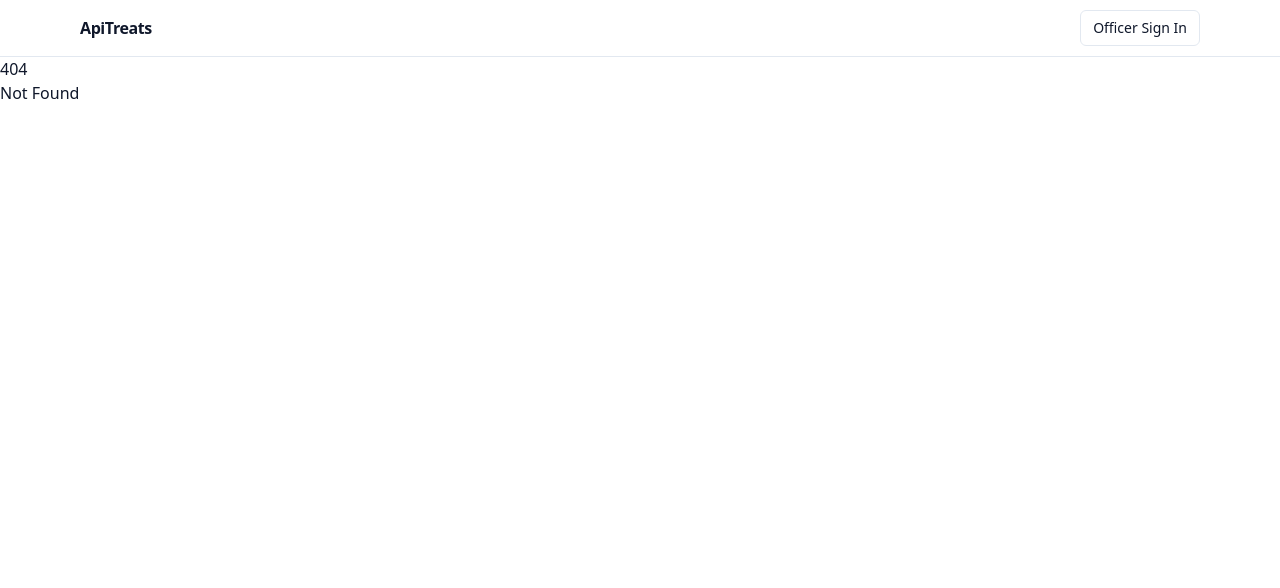
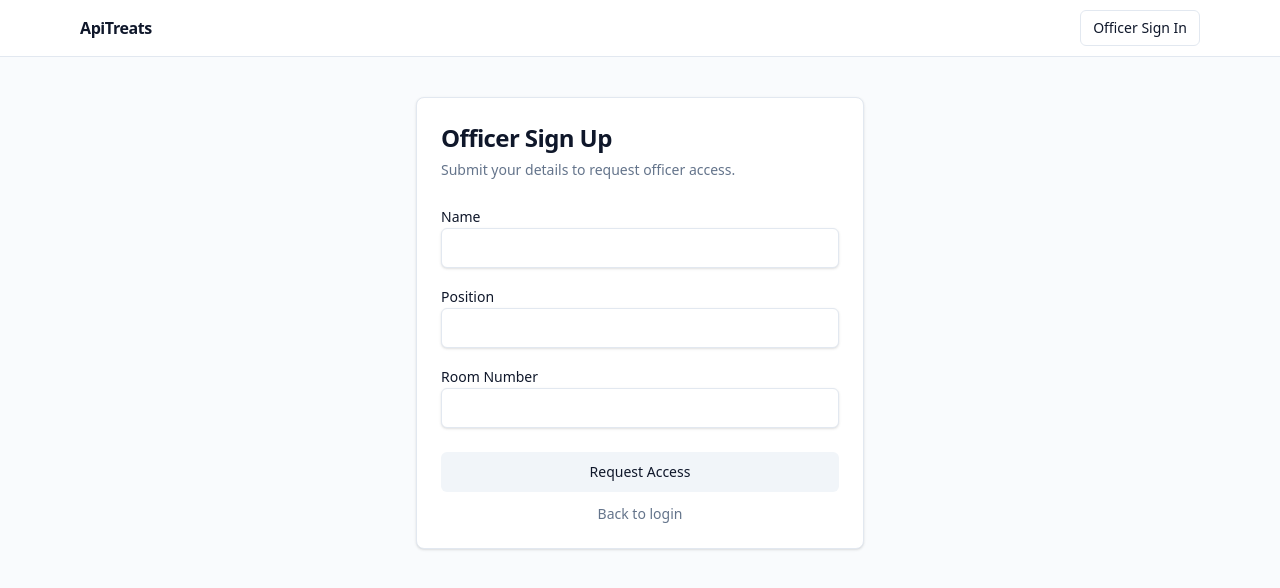
Before and after one commit to reijansen/apitreats, a SvelteKit app: page /officer/signup in a window 1280 px wide. Before the commit this address had no page. Shown: the top 588 px of the page. Built offline with nearby package versions, Linux system fonts and the light colour scheme; no server answers.

Commit message:
added login and sign up system for officers

```diff
--- a/src/routes/+layout.svelte
+++ b/src/routes/+layout.svelte
@@ -1,14 +1,17 @@
 <script lang="ts">
 	import './layout.css';
-	import Button from '$lib/components/ui/button.svelte';
-
 	let { children } = $props();
 </script>
 
 <header class="sticky top-0 z-10 border-b border-border bg-background/95 backdrop-blur">
 	<nav class="mx-auto flex h-14 w-full max-w-6xl items-center justify-between px-4">
 		<div class="text-base font-semibold tracking-tight">ApiTreats</div>
-		<Button size="sm" variant="outline" href="/officer/login">Officer Sign In</Button>
+		<a
+			href="/officer/login"
+			class="inline-flex h-9 items-center justify-center rounded-md border border-input bg-background px-3 text-sm font-medium transition-colors hover:bg-accent hover:text-accent-foreground focus-visible:outline-none focus-visible:ring-2 focus-visible:ring-ring focus-visible:ring-offset-2 focus-visible:ring-offset-background"
+		>
+			Officer Sign In
+		</a>
 	</nav>
 </header>
 
--- a/src/routes/officer/login/+page.svelte
+++ b/src/routes/officer/login/+page.svelte
@@ -1,6 +1,7 @@
 <script>
     import { api } from '$lib/api.js';
     import { goto } from '$app/navigation';
+    import { browser } from '$app/environment';
     import Button from '$lib/components/ui/button.svelte';
     import Card from '$lib/components/ui/card.svelte';
     import CardContent from '$lib/components/ui/card-content.svelte';
@@ -14,10 +15,13 @@
     let email = '';
     let password = '';
     let error = '';
+    let resetStatus = '';
+    let resetType = 'info';
     let submitting = false;
 
     async function login() {
         error = '';
+        resetStatus = '';
         if (!email.trim() || !password) {
             error = 'Enter your email and password.';
             return;
@@ -32,10 +36,31 @@
             submitting = false;
         }
     }
+
+    async function requestReset() {
+        error = '';
+        resetStatus = '';
+        resetType = 'info';
+        if (!email.trim()) {
+            resetStatus = 'Enter your email to receive a reset link.';
+            resetType = 'error';
+            return;
+        }
+        try {
+            const redirectTo = browser ? `${window.location.origin}/officer/login` : undefined;
+            await api.requestPasswordReset(email.trim(), redirectTo);
+            resetStatus = 'Check your email for a reset link.';
+            resetType = 'success';
+        } catch (err) {
+            resetStatus = err instanceof Error ? err.message : 'Reset failed.';
+            resetType = 'error';
+        }
+    }
+
 </script>
 
-<main class="min-h-screen bg-muted/40 flex items-center justify-center px-4 py-10">
-    <Card class="w-full max-w-md">
+<main class="min-h-screen bg-muted/40 px-4 py-10">
+    <Card class="mx-auto w-full max-w-md">
         <CardHeader>
             <CardTitle>Officer Login</CardTitle>
             <CardDescription>Use your officer account to manage inventory.</CardDescription>
@@ -50,6 +75,7 @@
                         type="email"
                         bind:value={email}
                         autocomplete="username"
+                        autofocus
                         required
                     />
                 </div>
@@ -65,12 +91,33 @@
                     />
                 </div>
             </CardContent>
-            <CardFooter class="flex flex-col gap-3">
+            <CardFooter class="flex flex-col items-start gap-3 text-left">
                 <Button class="w-full" type="submit" disabled={submitting}>
                     {submitting ? 'Signing in...' : 'Login'}
                 </Button>
+                <div class="flex w-full flex-col gap-2 text-sm sm:flex-row sm:items-center sm:justify-between">
+                    <a class="text-primary underline-offset-4 hover:underline" href="/officer/signup">
+                        No account? Sign Up
+                    </a>
+                    <button
+                        type="button"
+                        class="text-muted-foreground underline-offset-4 hover:text-foreground hover:underline"
+                        on:click={requestReset}
+                    >
+                        Forgot Password?
+                    </button>
+                </div>
                 {#if error}
                     <p class="text-sm text-destructive" role="status" aria-live="polite">{error}</p>
+                {/if}
+                {#if resetStatus}
+                    <p
+                        class={`text-sm ${resetType === 'error' ? 'text-destructive' : 'text-emerald-600'}`}
+                        role="status"
+                        aria-live="polite"
+                    >
+                        {resetStatus}
+                    </p>
                 {/if}
             </CardFooter>
         </form>
--- /dev/null
+++ b/src/routes/officer/signup/+page.svelte
@@ -0,0 +1,130 @@
+<script>
+    import { api } from '$lib/api.js';
+    import Button from '$lib/components/ui/button.svelte';
+    import Card from '$lib/components/ui/card.svelte';
+    import CardContent from '$lib/components/ui/card-content.svelte';
+    import CardDescription from '$lib/components/ui/card-description.svelte';
+    import CardFooter from '$lib/components/ui/card-footer.svelte';
+    import CardHeader from '$lib/components/ui/card-header.svelte';
+    import CardTitle from '$lib/components/ui/card-title.svelte';
+    import Input from '$lib/components/ui/input.svelte';
+    import Label from '$lib/components/ui/label.svelte';
+
+    let request = {
+        name: '',
+        position: '',
+        room_number: '',
+    };
+    let requestStatus = '';
+    let requestType = 'info';
+    let requestSubmitting = false;
+    let requestErrors = {
+        name: '',
+        position: '',
+        room_number: '',
+    };
+
+    async function submitRequest() {
+        requestStatus = '';
+        requestType = 'info';
+        requestErrors = { name: '', position: '', room_number: '' };
+        if (!request.name.trim()) requestErrors.name = 'Name is required.';
+        if (!request.position.trim()) requestErrors.position = 'Position is required.';
+        if (!request.room_number.trim()) requestErrors.room_number = 'Room number is required.';
+        if (requestErrors.name || requestErrors.position || requestErrors.room_number) {
+            requestStatus = 'Please complete all required fields.';
+            requestType = 'error';
+            return;
+        }
+        try {
+            requestSubmitting = true;
+            await api.createOfficerRequest({
+                name: request.name.trim(),
+                position: request.position.trim(),
+                room_number: request.room_number.trim(),
+            });
+            requestStatus = 'Request submitted. We will contact you soon.';
+            requestType = 'success';
+            request = { name: '', position: '', room_number: '' };
+        } catch (err) {
+            requestStatus = err instanceof Error ? err.message : 'Request failed.';
+            requestType = 'error';
+        } finally {
+            requestSubmitting = false;
+        }
+    }
+</script>
+
+<main class="min-h-screen bg-muted/40 px-4 py-10">
+    <Card class="mx-auto w-full max-w-md">
+        <CardHeader>
+            <CardTitle>Officer Sign Up</CardTitle>
+            <CardDescription>Submit your details to request officer access.</CardDescription>
+        </CardHeader>
+        <form on:submit|preventDefault={submitRequest} aria-busy={requestSubmitting}>
+            <CardContent class="space-y-4">
+                <div class="space-y-2">
+                    <Label for="request-name">Name</Label>
+                    <Input
+                        id="request-name"
+                        name="name"
+                        type="text"
+                        bind:value={request.name}
+                        autocomplete="name"
+                        required
+                    />
+                    {#if requestErrors.name}
+                        <p class="text-sm text-destructive">{requestErrors.name}</p>
+                    {/if}
+                </div>
+                <div class="space-y-2">
+                    <Label for="request-position">Position</Label>
+                    <Input
+                        id="request-position"
+                        name="position"
+                        type="text"
+                        bind:value={request.position}
+                        autocomplete="organization-title"
+                        required
+                    />
+                    {#if requestErrors.position}
+                        <p class="text-sm text-destructive">{requestErrors.position}</p>
+                    {/if}
+                </div>
+                <div class="space-y-2">
+                    <Label for="request-room">Room Number</Label>
+                    <Input
+                        id="request-room"
+                        name="room_number"
+                        type="text"
+                        bind:value={request.room_number}
+                        autocomplete="organization"
+                        required
+                    />
+                    {#if requestErrors.room_number}
+                        <p class="text-sm text-destructive">{requestErrors.room_number}</p>
+                    {/if}
+                </div>
+            </CardContent>
+            <CardFooter class="flex flex-col gap-3">
+                <Button class="w-full" type="submit" disabled={requestSubmitting} variant="secondary">
+                    {requestSubmitting ? 'Submitting...' : 'Request Access'}
+                </Button>
+                {#if requestStatus}
+                    <p
+                        class={`text-sm ${
+                            requestType === 'error' ? 'text-destructive' : 'text-emerald-600'
+                        }`}
+                        role="status"
+                        aria-live="polite"
+                    >
+                        {requestStatus}
+                    </p>
+                {/if}
+                <a class="text-sm text-muted-foreground underline-offset-4 hover:text-foreground hover:underline" href="/officer/login">
+                    Back to login
+                </a>
+            </CardFooter>
+        </form>
+    </Card>
+</main>
```
Also changed, not shown: src/lib/api.js, 1 other file (tests, documents, lock files or other folders).
